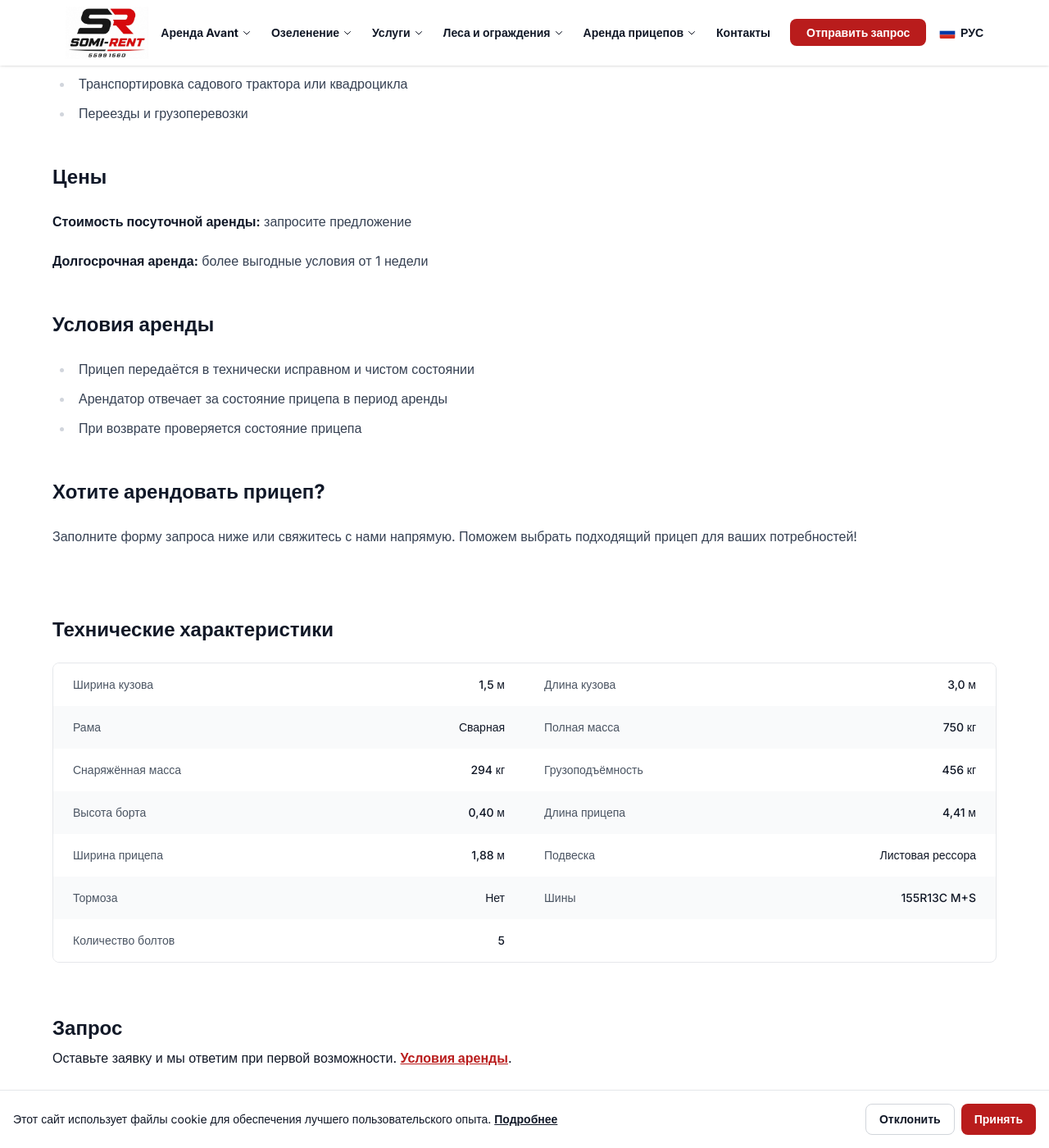
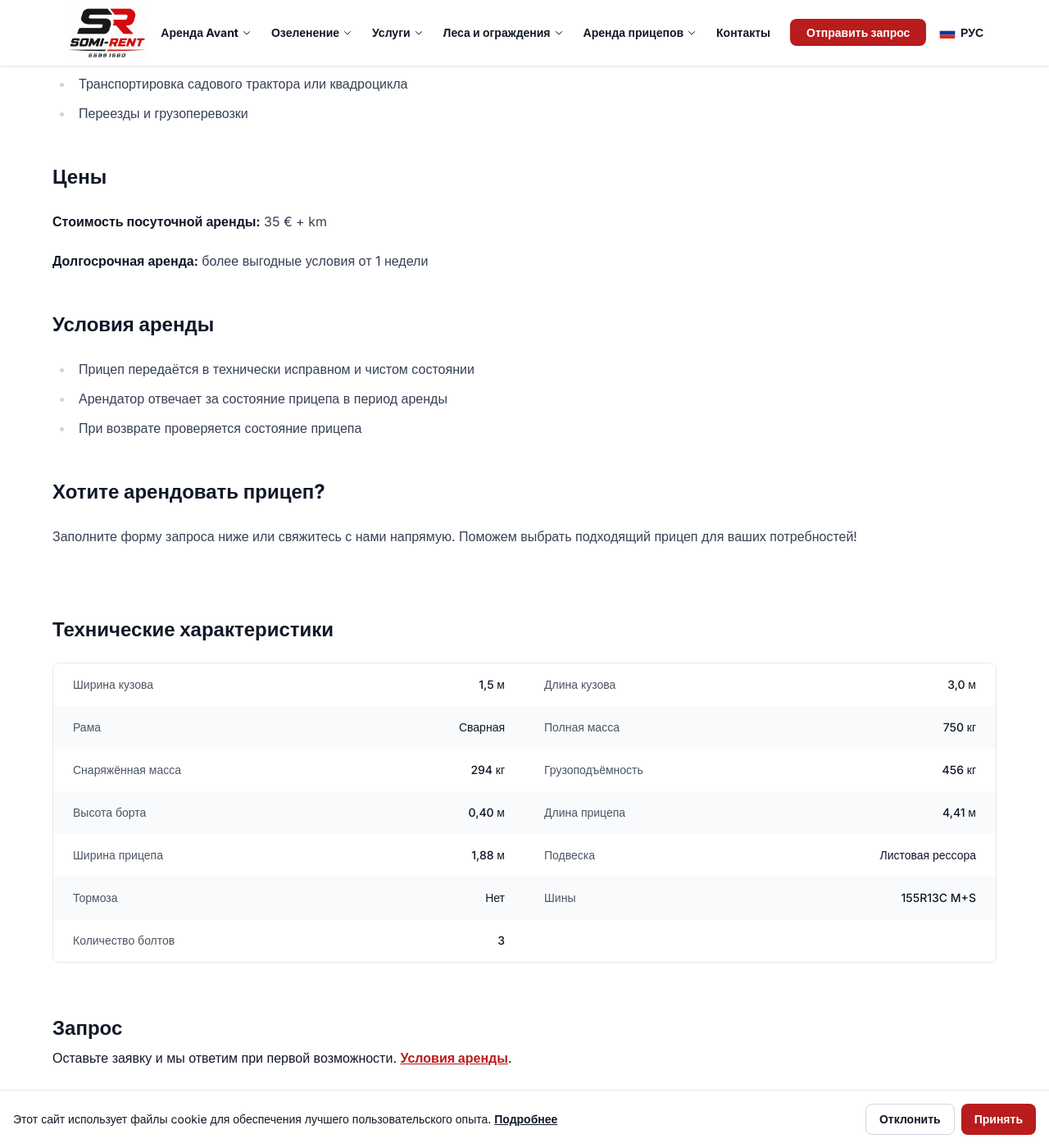
Before and after one commit to SoMi-Rent-OU/rendiportaal-homepage, a Jekyll site: the page built from _pages/ru/products/tiki-kerghaagis-kaanega.md, in a window 1280 px wide and 1400 px high, scrolled down 803 px. Shown: the whole window at 82% size. Built offline with Jekyll 4.4.1, drawn with Linux system fonts in a browser that asks for light colours.

Commit message:
Update _pages/ru/products/tiki-kerghaagis-kaanega.md (via Pages CMS)

```diff
--- a/_pages/ru/products/tiki-kerghaagis-kaanega.md
+++ b/_pages/ru/products/tiki-kerghaagis-kaanega.md
@@ -34,9 +33,8 @@ specifications:
   - label: Шины
     value: 155R13C M+S
   - label: Количество болтов
-    value: 5
+    value: "3"
 ---
-
 # Прицеп TikiTreileri с крышкой 1,5x3,0м
 
 Прицеп серии PRO с пластиковой крышкой — прочный и практичный выбор как для профессионального, так и для домашнего использования.
@@ -60,7 +58,7 @@ specifications:
 
 ## Цены
 
-**Стоимость посуточной аренды:** запросите предложение
+**Стоимость посуточной аренды:** 35 € + km
 
 **Долгосрочная аренда:** более выгодные условия от 1 недели
 
```
Also changed, not shown: other parts of _pages/ru/products/tiki-kerghaagis-kaanega.md (+2 -3 lines).
